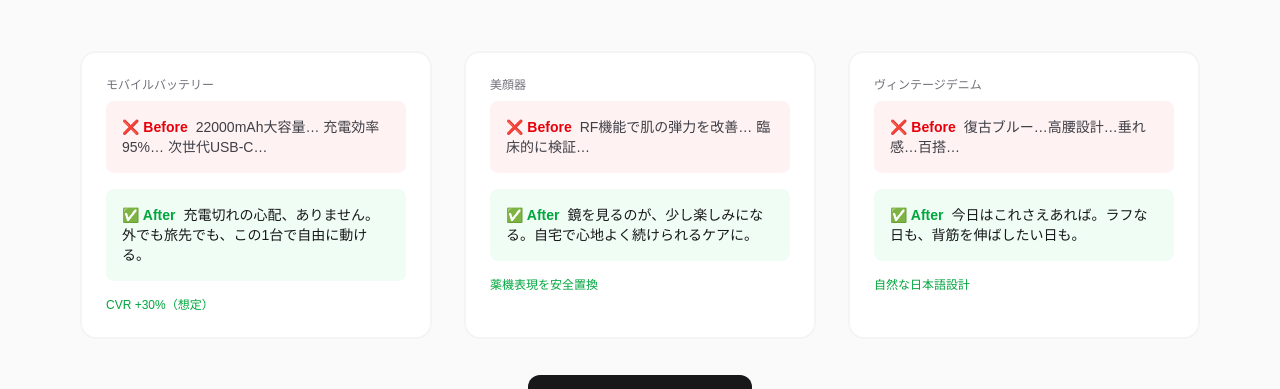
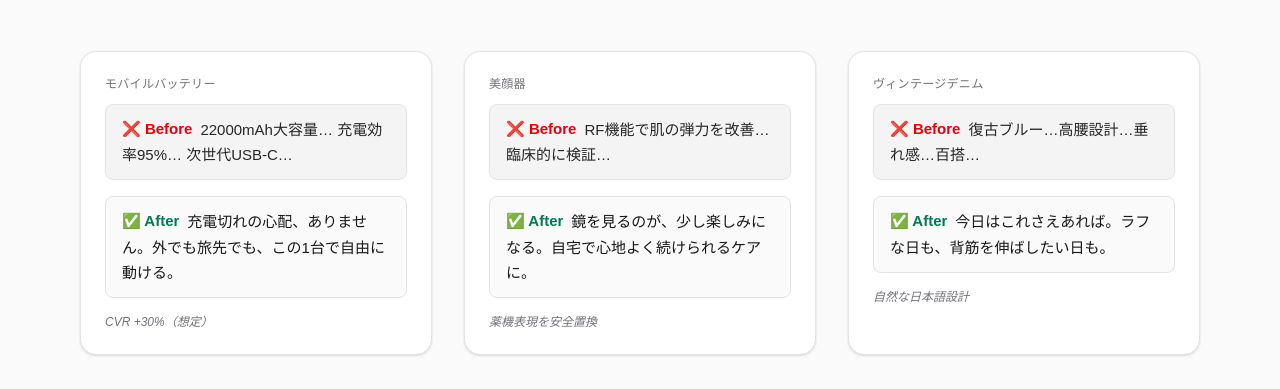
Before and after one commit to Waltz0820/boostsuite-app, a Next.js app: page / in a window 1280 px wide. Shown: the part 757-1146 px from the top of the page. Built offline with nearby package versions, Linux system fonts and the light colour scheme.

Commit message:
feat: 変更内容

```diff
--- a/app/page.tsx
+++ b/app/page.tsx
@@ -287,27 +287,6 @@
 
 /* ---------- Components ---------- */
 
-function BABox({ label, before, after, tag }: { label: string; before: string; after: string; tag: string }) {
-  return (
-    <div className="bg-white rounded-2xl p-6 border-2 border-zinc-100 hover:border-green-500 transition">
-      <div className="text-xs text-zinc-500 mb-2">{label}</div>
-      <div className="bg-red-50 p-4 rounded-lg mb-4">
-        <p className="text-sm text-zinc-700">
-          <span className="font-semibold text-red-600 mr-2">❌ Before</span>
-          {before}
-        </p>
-      </div>
-      <div className="bg-green-50 p-4 rounded-lg">
-        <p className="text-sm text-zinc-900 font-medium">
-          <span className="font-semibold text-green-600 mr-2">✅ After</span>
-          {after}
-        </p>
-      </div>
-      <div className="mt-4 text-xs text-green-600">{tag}</div>
-    </div>
-  );
-}
-
 function ValueCard({ icon, title, body }: { icon: string; title: string; body: string }) {
   return (
     <div className="bg-zinc-800 rounded-2xl p-8 hover:bg-zinc-700 transition-all">
```
